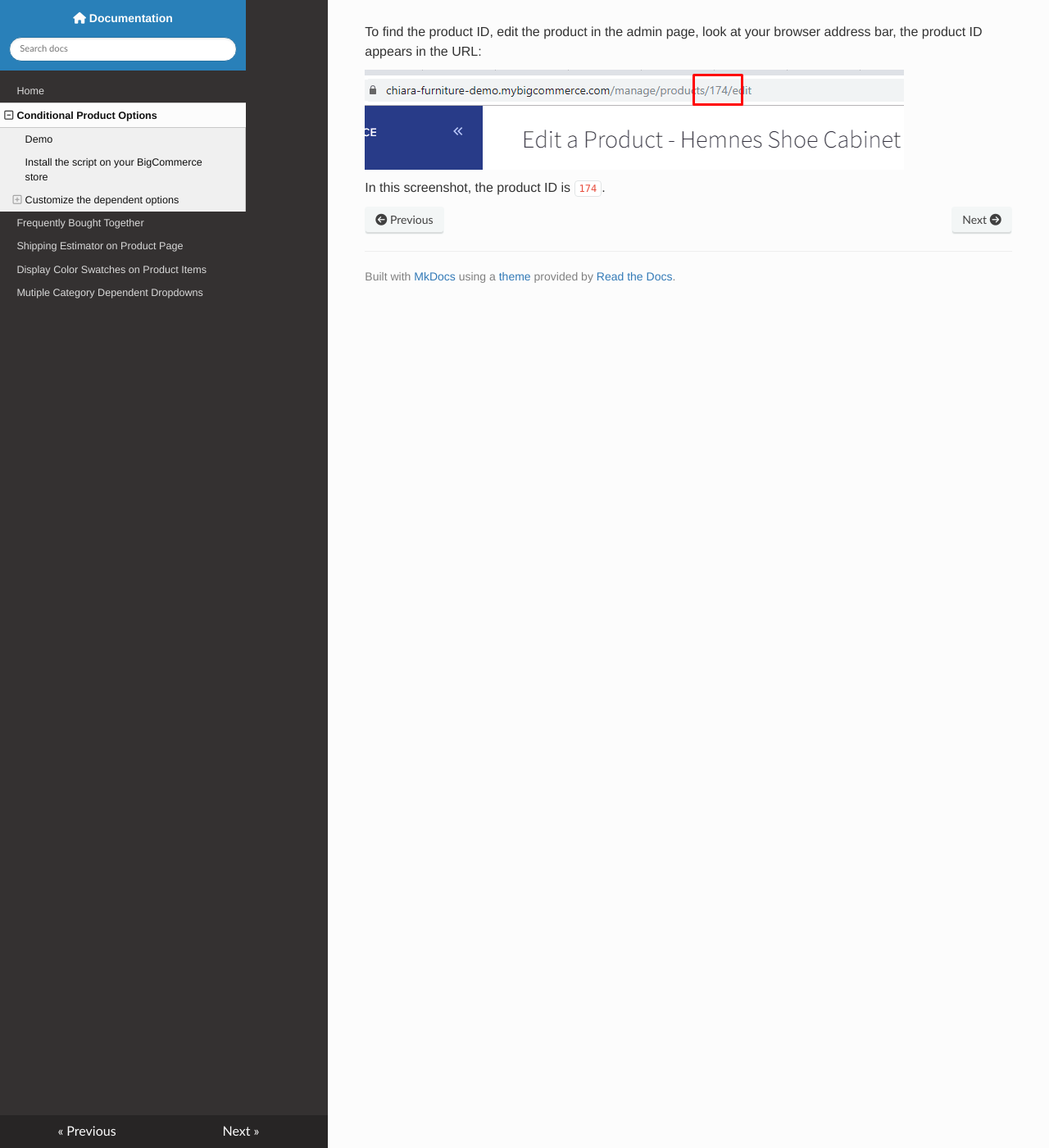
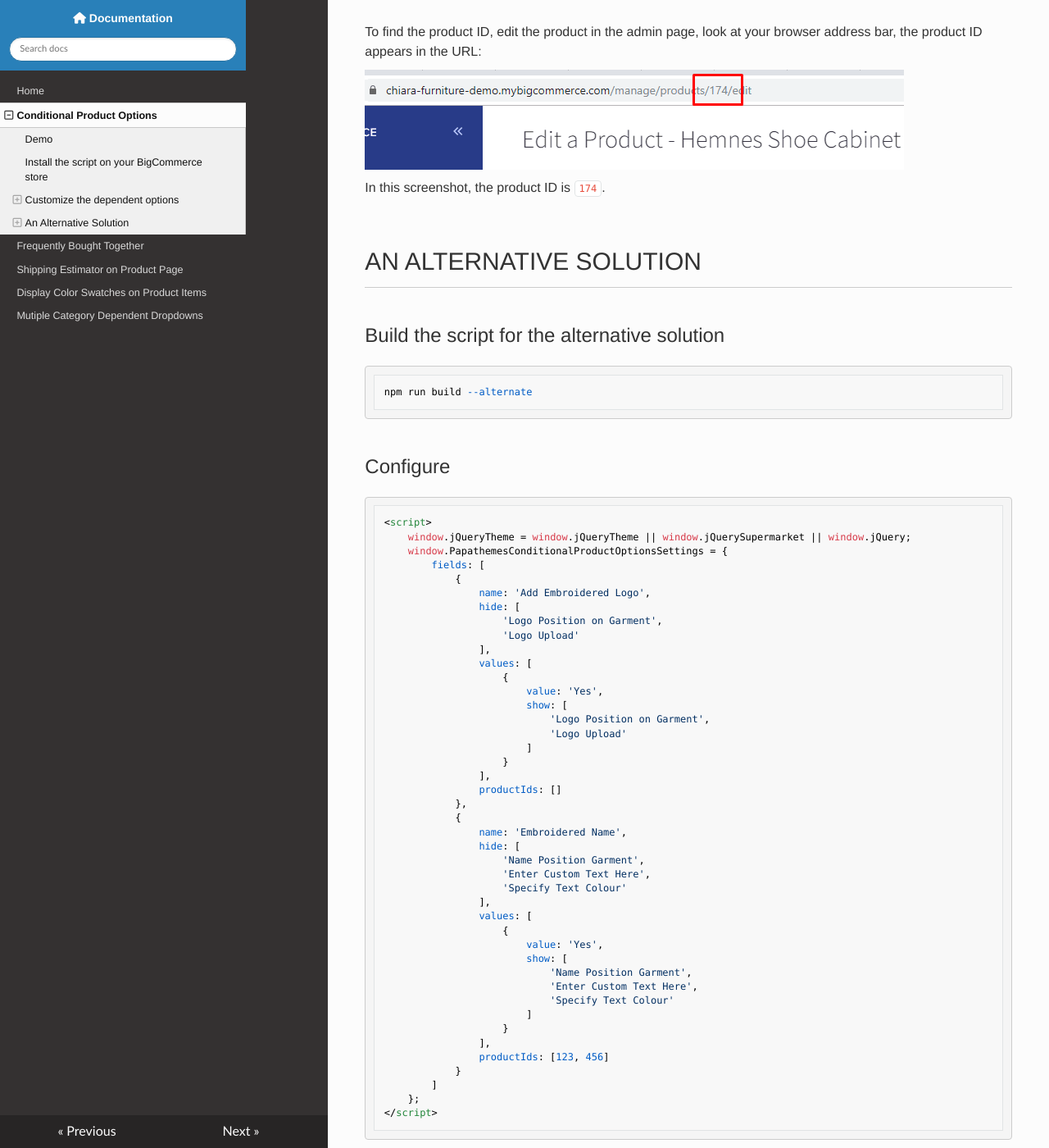
Before and after one commit to tvlgiao/bc-addons-docs, an MkDocs documentation site: the page built from docs/conditional-product-options.md, in a window 1280 px wide and 1400 px high, scrolled down 4751 px. Shown: the whole window at 82% size. Built offline with MkDocs 1.6.1, drawn with Linux system fonts in a browser that asks for light colours; nearby versions of some CDN libraries; some of the changed text lies outside the part shown.

Commit message:
Conditional Product Options - alternatve solution

````diff
--- a/docs/conditional-product-options.md
+++ b/docs/conditional-product-options.md
@@ -136,3 +136,83 @@ To find the product ID, edit the product in the admin page, look at your browser
 ![Find product ID](img/find-product-id-in-url.png)
 
 In this screenshot, the product ID is `174`.
+
+
+##  An Alternative Solution
+
+### Build the script for the alternative solution
+
+```
+npm run build --alternate
+```
+
+### Configure
+
+```html
+<script>
+    window.jQueryTheme = window.jQueryTheme || window.jQuerySupermarket || window.jQuery;
+    window.PapathemesConditionalProductOptionsSettings = {
+        fields: [
+            {
+                name: 'Add Embroidered Logo',
+                hide: [
+                    'Logo Position on Garment',
+                    'Logo Upload'
+                ],
+                values: [
+                    {
+                        value: 'Yes',
+                        show: [
+                            'Logo Position on Garment',
+                            'Logo Upload'
+                        ]
+                    }
+                ],
+                productIds: []
+            },
+            {
+                name: 'Embroidered Name',
+                hide: [
+                    'Name Position Garment',
+                    'Enter Custom Text Here',
+                    'Specify Text Colour'
+                ],
+                values: [
+                    {
+                        value: 'Yes',
+                        show: [
+                            'Name Position Garment',
+                            'Enter Custom Text Here',
+                            'Specify Text Colour'
+                        ]
+                    }
+                ],
+                productIds: [123, 456]
+            }
+        ]
+    };
+</script>
+```
+
+
+**Settings:**
+
+- `fields`:
+  - `name`: Is the option name (or label)
+  - `hide`: Specify the dependent options to hide by default
+  - `values`:
+    - `value`: The option value text (or label) if selected then process the action below.
+    - `show`: the dependent option to show if the coresponding value is matched.
+  - `productIds`: Specify products to apply. If empty, apply for all products.
+
+
+**Optional settings:**
+
+```js
+{
+  productOptionsSelector: '[data-product-option-change]',
+  optionLabelSelector: 'label:not([data-product-attribute-value])',
+  formFieldSelector: '.form-field[data-product-attribute]',
+  productIdSelector: 'input[name=product_id]',
+}
+```
````
